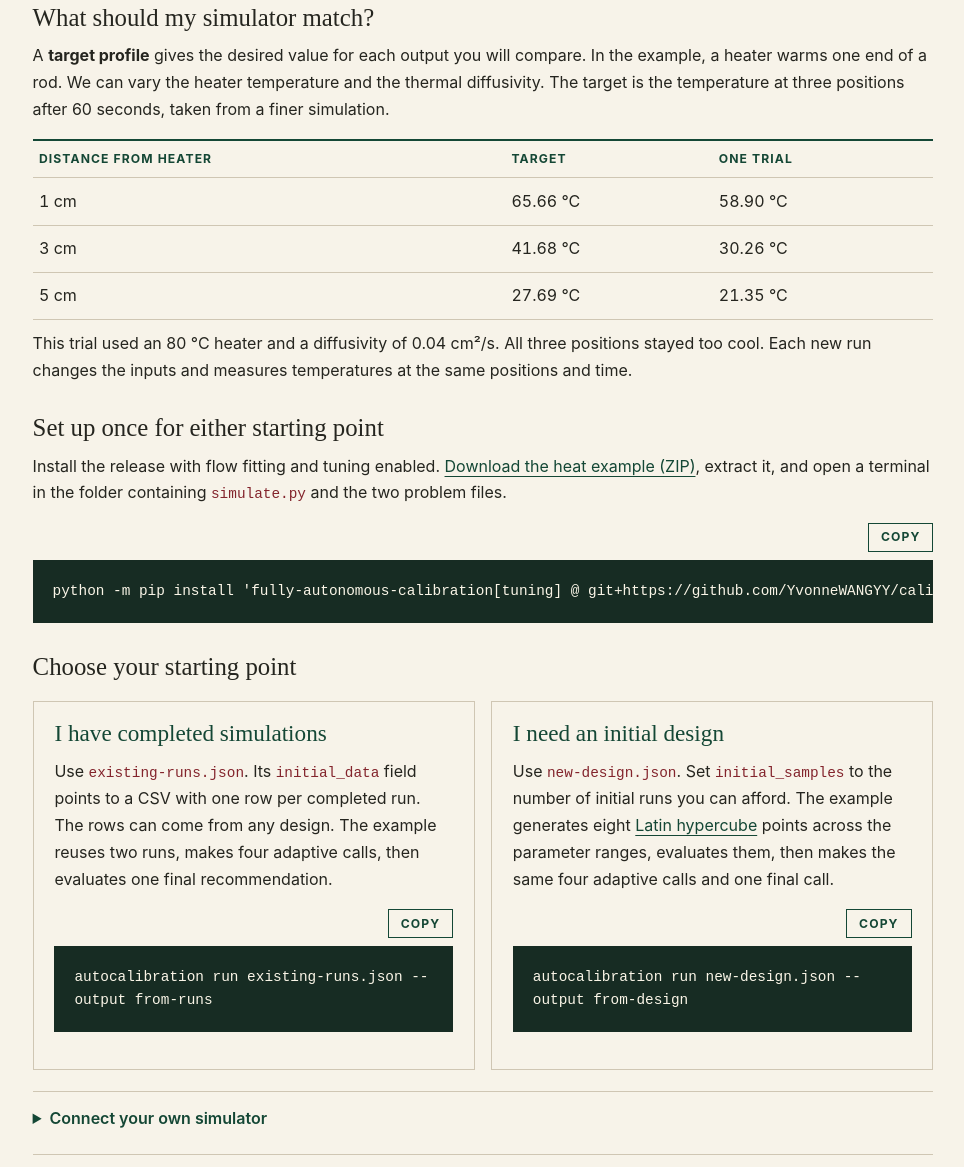
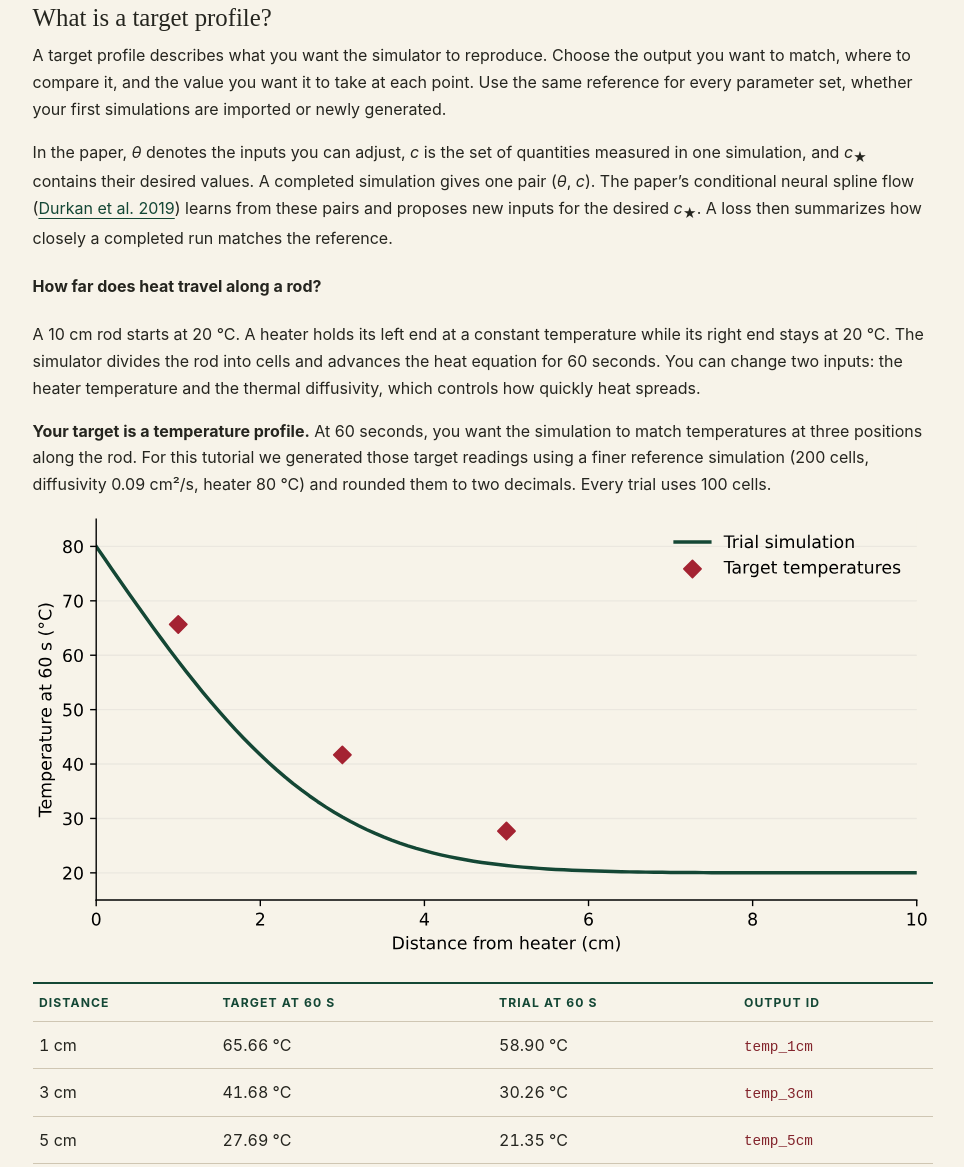
Before and after one commit to YvonneWANGYY/calibration, a plain HTML site: page index.html in a window 1280 px wide. Shown: the part 1697-2864 px from the top of the page, without its empty margins (289-1253 px from the left). Drawn offline with Linux system fonts and the light colour scheme.

Commit message:
Restore the illustrated target-profile explanation and paper examples

```diff
--- a/index.html
+++ b/index.html
@@ -32,13 +32,22 @@ autocalibration reproduce-sage</code></pre>
 
 <section id="your-problem"><h2>Have a calibration problem?</h2>
 <p>You supply a parameter range for each input, a target profile, a command that runs your simulator, and the number of adaptive rounds you can afford. Try the heat example first, then replace its inputs and outputs with yours.</p>
-<h3 id="target">What should my simulator match?</h3>
-<p id="target-profile">A <strong>target profile</strong> gives the desired value for each output you will compare. In the example, a heater warms one end of a rod. We can vary the heater temperature and the thermal diffusivity. The target is the temperature at three positions after 60 seconds, taken from a finer simulation.</p>
-<table><thead><tr><th scope="col">Distance from heater</th><th scope="col">Target</th><th scope="col">One trial</th></tr></thead><tbody>
-<tr><td>1 cm</td><td>65.66 °C</td><td>58.90 °C</td></tr>
-<tr><td>3 cm</td><td>41.68 °C</td><td>30.26 °C</td></tr>
-<tr><td>5 cm</td><td>27.69 °C</td><td>21.35 °C</td></tr></tbody></table>
-<p>This trial used an 80 °C heater and a diffusivity of 0.04 cm²/s. All three positions stayed too cool. Each new run changes the inputs and measures temperatures at the same positions and time.</p>
+<h3 id="target"><span id="target-profile"></span>What is a target profile?</h3>
+<p>A target profile describes what you want the simulator to reproduce. Choose the output you want to match, where to compare it, and the value you want it to take at each point. Use the same reference for every parameter set, whether your first simulations are imported or newly generated.</p>
+<p>In the paper, <var>θ</var> denotes the inputs you can adjust, <var>c</var> is the set of quantities measured in one simulation, and <var>c</var><sub>★</sub> contains their desired values. A completed simulation gives one pair (<var>θ</var>, <var>c</var>). The paper’s conditional neural spline flow (<a href="https://arxiv.org/abs/1906.04032">Durkan et al. 2019</a>) learns from these pairs and proposes new inputs for the desired <var>c</var><sub>★</sub>. A loss then summarizes how closely a completed run matches the reference.</p>
+<h4>How far does heat travel along a rod?</h4>
+<p>A 10 cm rod starts at 20 °C. A heater holds its left end at a constant temperature while its right end stays at 20 °C. The simulator divides the rod into cells and advances the heat equation for 60 seconds. You can change two inputs: the heater temperature and the thermal diffusivity, which controls how quickly heat spreads.</p>
+<p><strong>Your target is a temperature profile.</strong> At 60 seconds, you want the simulation to match temperatures at three positions along the rod. For this tutorial we generated those target readings using a finer reference simulation (200 cells, diffusivity 0.09 cm²/s, heater 80 °C) and rounded them to two decimals. Every trial uses 100 cells.</p>
+<figure style="margin:1rem 0"><img src="guide/heat/profile.svg" width="720" height="355" style="width:100%;height:auto" alt="The trial temperature falls with distance from the heater and lies below all three target temperatures."></figure>
+<table><thead><tr><th scope="col">Distance</th><th scope="col">Target at 60 s</th><th scope="col">Trial at 60 s</th><th scope="col">Output ID</th></tr></thead><tbody><tr><td>1 cm</td><td>65.66 °C</td><td>58.90 °C</td><td><code>temp_1cm</code></td></tr><tr><td>3 cm</td><td>41.68 °C</td><td>30.26 °C</td><td><code>temp_3cm</code></td></tr><tr><td>5 cm</td><td>27.69 °C</td><td>21.35 °C</td><td><code>temp_5cm</code></td></tr></tbody></table>
+<p><strong>Read one trial.</strong> With the heater at 80 °C and diffusivity at 0.04 cm²/s, too little heat reaches the interior. Increasing diffusivity would carry heat farther along the rod. The pipeline tries parameter pairs and compares the three simulated temperatures with the same three targets each time. The local loss is the sum of the three squared temperature differences.</p>
+<p>For your own simulation, choose an output field, a sampling time, and the locations where you want to match it. Put the desired values in your problem file under <code>target</code>. Have your adapter return the simulated values under the same IDs. An imported results table uses those IDs as column names. <a download href="guide/target-profile.csv">Download the rod target profile</a> · <a href="guide/heat/simulate.py">Read the heat solver</a></p>
+<details><summary>How the paper defines its targets</summary>
+<ul>
+<li><strong>Sedov blast wave.</strong> At a fixed time, compare density, pressure, radial velocity, and transformed specific internal energy with the analytical blast-wave solution on a common radial grid (<a href="https://doi.org/10.1098/rspa.1950.0049">Taylor 1950</a>). Each output is a simulated value minus its analytical reference, so the desired profile is zero at every radius. The reported error accounts for radial bin widths.</li>
+<li><strong>Rotating cylinder.</strong> The study uses the Enzo hydrodynamics code (<a href="https://doi.org/10.1088/0067-0049/211/2/19">Bryan et al. 2014</a>). Track the change in each of the three angular-momentum components at 51 saved times, relative to the initial component value and scaled by the magnitude of the initial axial angular momentum. Conservation gives a target of zero drift in each component at every time.</li>
+<li><strong>SAGE galaxy formation.</strong> The <a href="https://github.com/sage-home/sage-model">SAGE codebase</a> implements the galaxy-formation model described by <a href="https://doi.org/10.3847/0067-0049/222/2/22">Croton et al. (2016)</a>. Its calibration targets are observations. For example, the study uses the galaxy number density in stellar-mass bins measured by <a href="https://doi.org/10.1111/j.1365-2966.2008.13348.x">Baldry, Glazebrook &amp; Driver (2008)</a>. The adapter must apply the same bin definitions and logarithmic units to its predictions. The paper’s comparison score averages squared residuals within each observable after scaling by its observed range (mapped to [−1, 1]), then gives each observable equal weight. A densely sampled observable therefore gets the same total weight as a sparsely sampled one. <a href="https://github.com/YvonneWANGYY/calibration/blob/v0.3.0/src/autocalibration/paper_sage/comparison_target.json">Inspect the published SAGE target bins</a>.</li>
+</ul></details>
 <h3 id="install">Set up once for either starting point</h3>
 <p>Install the release with flow fitting and tuning enabled. <a href="guide/heat-example.zip" download>Download the heat example (ZIP)</a>, extract it, and open a terminal in the folder containing <code>simulate.py</code> and the two problem files.</p>
 <pre><code>python -m pip install 'fully-autonomous-calibration[tuning] @ git+https://github.com/YvonneWANGYY/calibration.git@v0.3.0'</code></pre>
```
